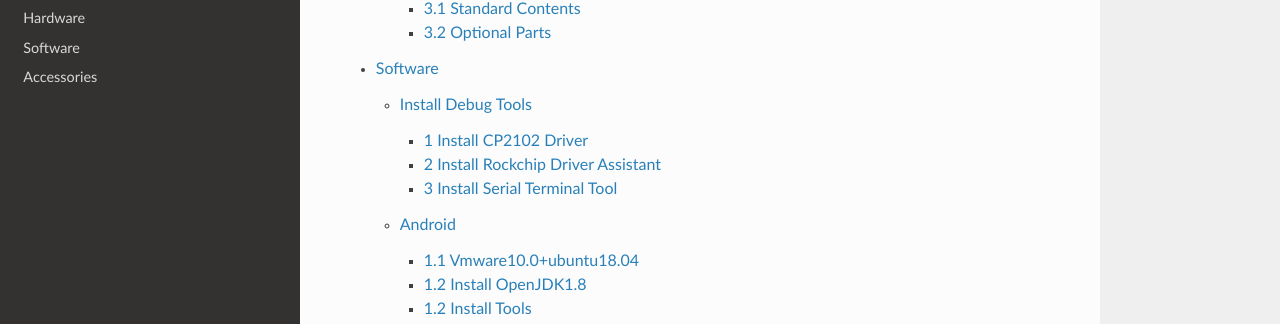
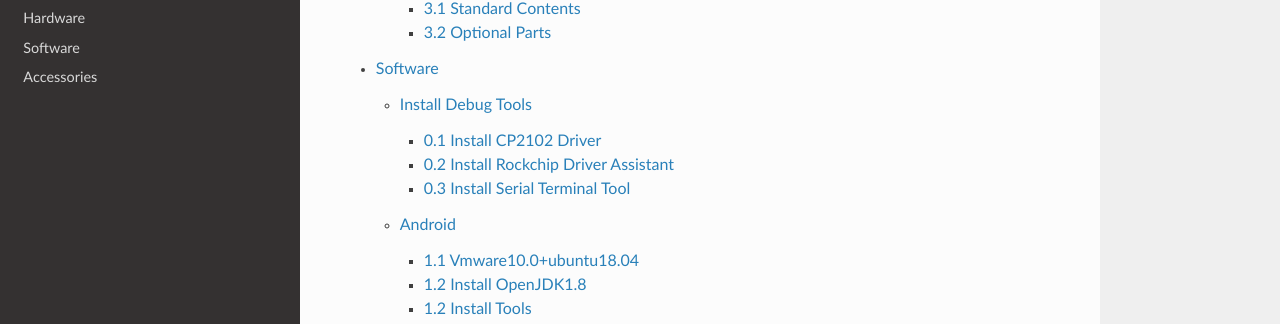
Before and after one commit to boardcon/EM3566, a Sphinx documentation site: the page built from docs/source/index.rst, in a window 1280 px wide and 900 px high, scrolled down 1004 px. Shown: the part 127-451 px from the top of the window. Built offline with Sphinx 7.4.7 and the Read the Docs theme 2.0.0, drawn with Linux system fonts in a browser that asks for light colours.

Commit message:
Update software.rst

```diff
--- a/docs/source/software.rst
+++ b/docs/source/software.rst
@@ -6,8 +6,8 @@ Boardcon EM3566 supports Android, Debian and Buildroot OS.
 Install Debug Tools
 --------------------
 
-1 Install CP2102 Driver
-"""""""""""""""""""""""""""""
+0.1 Install CP2102 Driver
+""""""""""""""""""""""""
 
 Plug the USB-to-UART cable CP2102 to the PC, unzip **CP2102WIN7.rar** on Windows, then click **preInstaller.exe** to install
 
@@ -26,7 +26,7 @@ Now the device will be listed under *Device Manager -> PORTS* with unique serial
 .. figure:: ./image/EM3566_SBC_Android11_figure_19.png
    :alt: serial port path
 
-2 Install Rockchip Driver Assistant
+0.2 Install Rockchip Driver Assistant
 """"""""""""""""""""""""""""""""""""""""
 
 Path :file:`DriverAssitant_v5.1.1/DriverInstall.exe`
@@ -50,7 +50,7 @@ After the installation is complete in *Computer Management* can see the followin
 .. figure:: ./image/EM3566_SBC_Android11_figure_23.png
    :alt: installation complete
 
-3 Install Serial Terminal Tool
+0.3 Install Serial Terminal Tool
 """""""""""""""""""""""""""""""""
 
 The serial terminal **SecureCRT** is used for debugging. It can be used directly after decompression.
@@ -717,6 +717,7 @@ The unzip files will be generated in :file:`/RKDevTool/RKDevTool_Release/Output/
 5 Debian Application
 ^^^^^^^^^^^^^^^^^^^^^^^
 
+
 5.1
 """"""""""""""""""
 5.2
```
